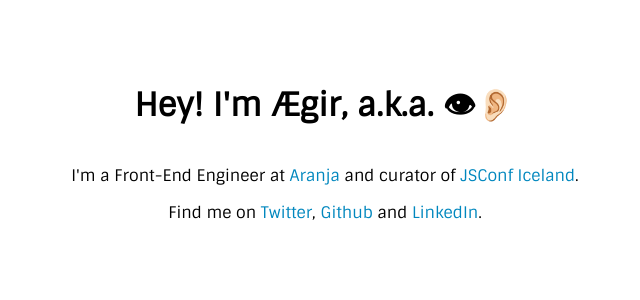
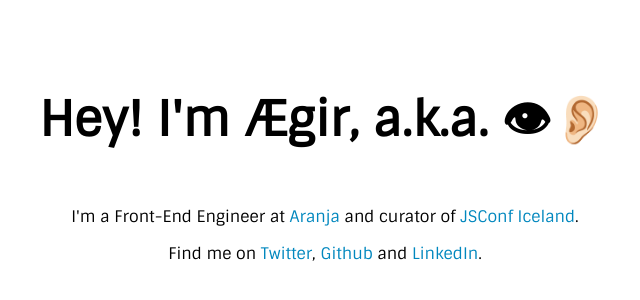
Before and after one commit to thorsteinsson/thorsteinsson, a plain HTML site: page index.html in a window 1280 px wide. Shown: the part 262-562 px from the top of the page, without its empty margins (315-955 px from the left). Drawn offline with Linux system fonts and the light colour scheme.

Commit message:
CSS Tweaks

```diff
--- a/index.html
+++ b/index.html
@@ -2,6 +2,7 @@
 <html>
   <head>
     <meta charset="utf-8">
+    <meta name="viewport" content="width=device-width, initial-scale=1.0"/>
     <title>Ægir Þorsteinsson</title>
     <link href="https://fonts.googleapis.com/css?family=Sintony" rel="stylesheet">
     <style>
@@ -12,6 +13,8 @@
         font-family: Sintony, sans-serif;
         justify-content: center;
         height: 100vh;
+        padding: 1em;
+        text-align: center;
       }
 
       a {
@@ -36,13 +39,17 @@
         transform: scaleX(1);
       }
 
+      h1 {
+        font-size: 3em;
+      }
+
       p {
         margin: 0.5em 0;
       }
     </style>
   </head>
   <body>
-    <h1 class="name">Hey! I'm Ægir, a.k.a. 👁👂🏻</h1>
+    <h1>Hey! I'm Ægir, a.k.a. 👁👂🏻</h1>
     <p>I'm a Front-End Engineer at <a href="https://aranja.com">Aranja</a> and curator of <a href="https://jsconf.is">JSConf Iceland</a>.</p>
     <p>Find me on <a href="https://twitter.com/thorsteinsson">Twitter</a>, <a href="https://github.com/thorsteinsson">Github</a> and <a href="http://www.linkedin.com/in/thorsteinsson">LinkedIn</a>.</p>
   </body>
```
